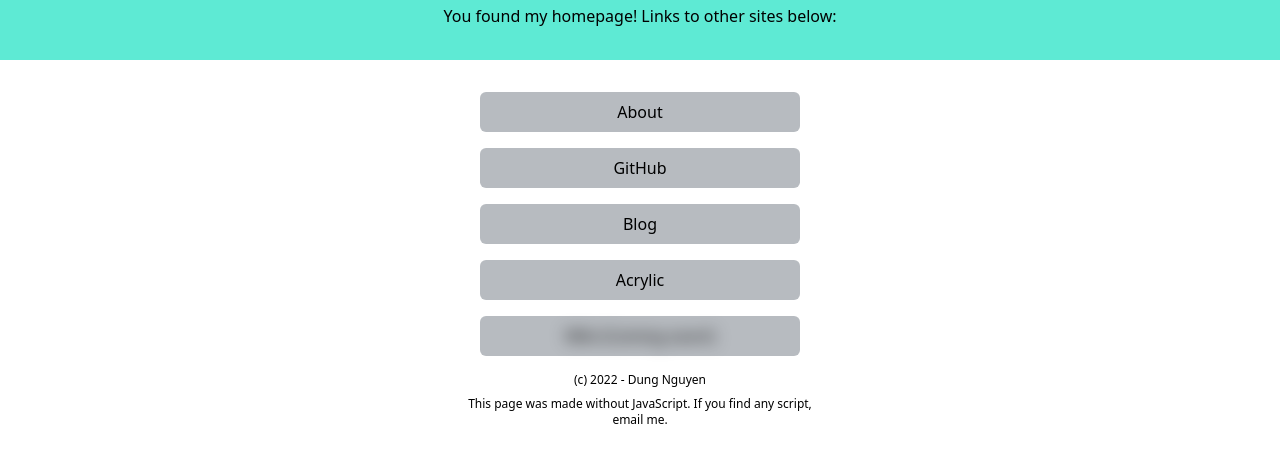
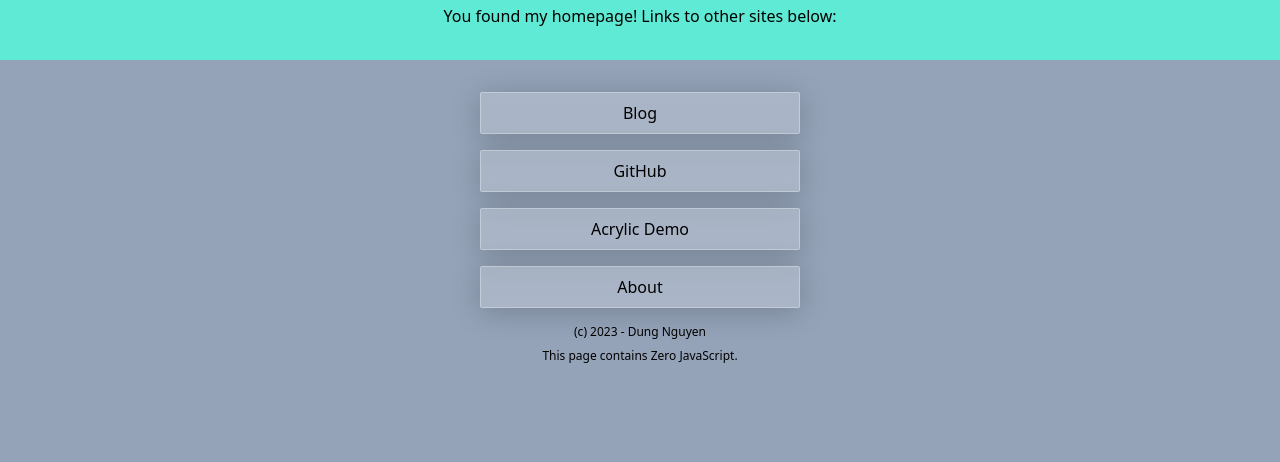
Before and after one commit to dungwinux/dungwinux.github.io, a plain HTML site: page index.html in a window 1280 px wide. Shown: the part 72-534 px from the top of the page. Drawn offline with Linux system fonts and the light colour scheme.

Commit message:
deploy: b0d6ce75b14b45c57a27ce14aea641069c8f6b2d

```diff
--- a/index.html
+++ b/index.html
@@ -5,9 +5,9 @@
     <meta name="viewport" content="width=device-width, initial-scale=1.0" />
     <link href="output.css" rel="stylesheet" />
   </head>
-  <body class="font-sans bg-white dark:bg-slate-900">
+  <body class="font-sans bg-slate-400 dark:bg-slate-600">
     <div class="absolute inset-0 bg-center"></div>
-    <div class="relative bg-teal-300 dark:shadow-teal-200 mx-auto p-8">
+    <div class="relative bg-teal-300 dark:bg-teal-200 mx-auto p-8">
       <div class="space-y-2 text-base text-center">
         <h1 class="text-3xl font-semibold">@dungwinux</h1>
         <p class="">You found my homepage! Links to other sites below:</p>
@@ -16,28 +16,22 @@
     <div class="relative p-4 sm:rounded-lg mx-auto max-w-sm text-center">
       <div class="space-y-2 text-base dark:text-cyan-200">
         <ul>
-          <a href="/-blog/about" target="_blank">
-            <li class="core-list core-list-enabled">About</li></a
+          <a href="/-blog/" target="_blank">
+            <li class="core-list core-list-enabled">Blog</li></a
           >
           <a href="https://github.com/dungwinux" target="_blank">
             <li class="core-list core-list-enabled">GitHub</li></a
           >
-          <a href="/-blog/" target="_blank">
-            <li class="core-list core-list-enabled">Blog</li></a
+          <a href="/acrylic/" target="_blank">
+            <li class="core-list core-list-enabled">Acrylic Demo</li></a
           >
-          <a href="/acrylic/" target="_blank">
-            <li class="core-list core-list-enabled">Acrylic</li></a
-          >
-          <a target="_blank">
-            <li class="core-list">
-              <div class="blur hover:blur-none">Wiki (Coming soon!)</div>
-            </li></a
+          <a href="/-blog/about" target="_blank">
+            <li class="core-list core-list-enabled">About</li></a
           >
         </ul>
-        <p class="text-xs">(c) 2022 - Dung Nguyen</p>
+        <p class="text-xs">(c) 2023 - Dung Nguyen</p>
         <p class="text-xs">
-          This page was made without JavaScript. If you find any script, email
-          me.
+          This page contains Zero JavaScript.
         </p>
       </div>
     </div>
```
Also changed, not shown: output.css.
